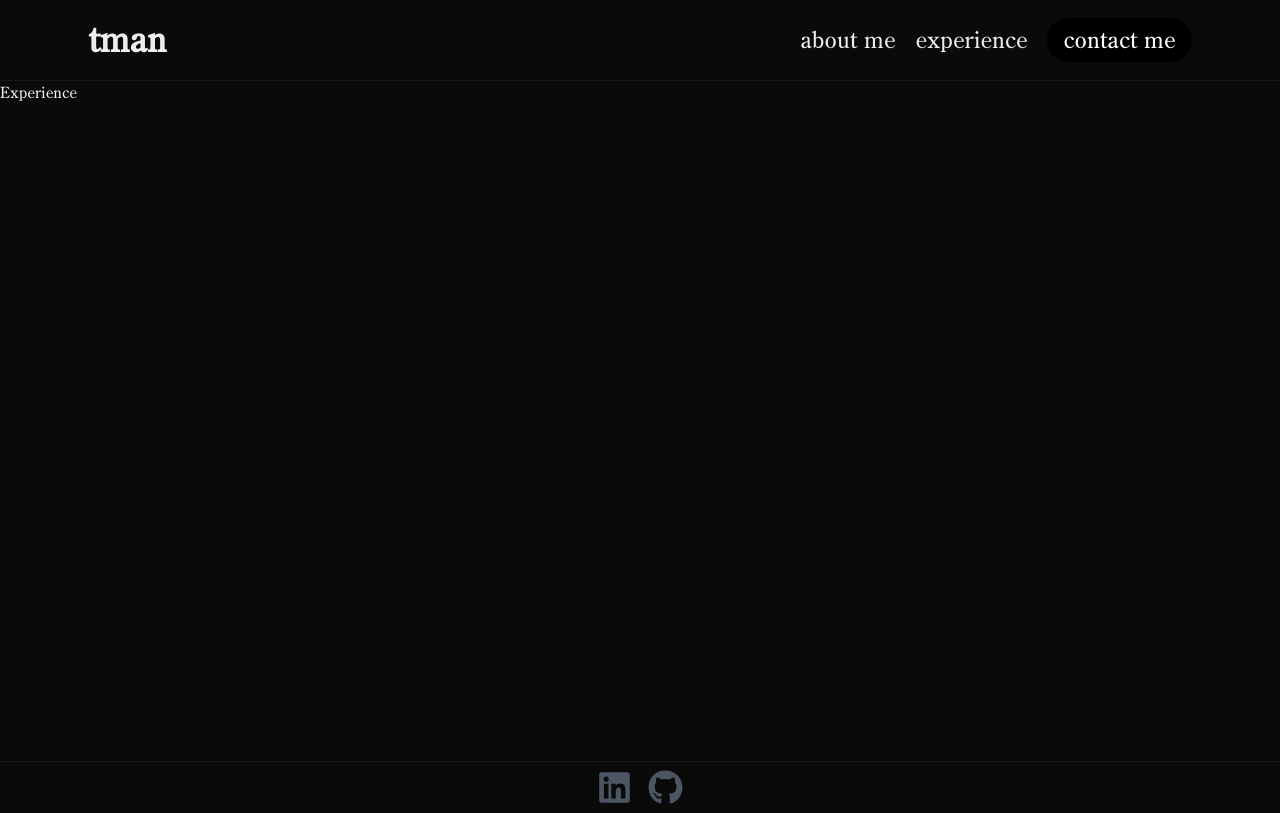
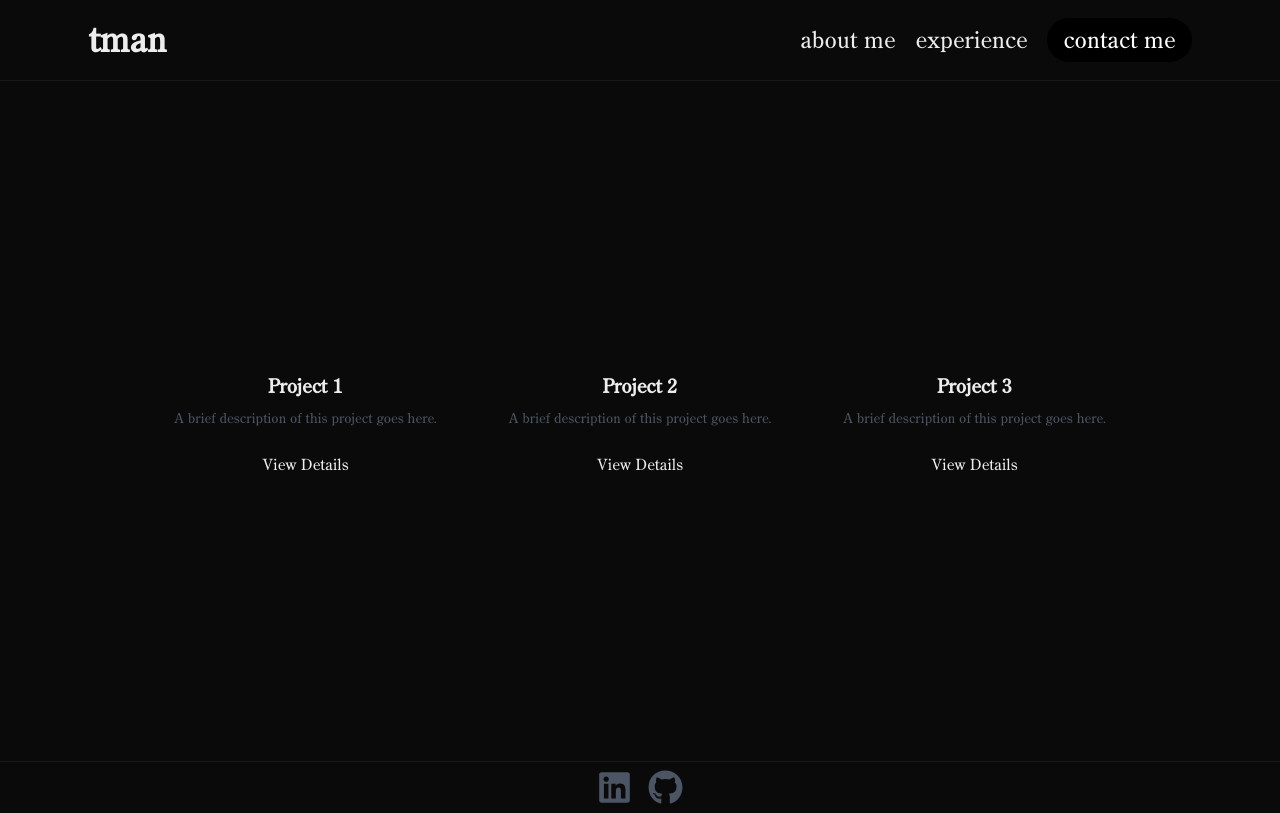
Before and after one commit to tmanzhe/web2, a Next.js app: page /Experience in a window 1280 px wide. Built offline with nearby package versions, Linux system fonts and the light colour scheme.

Commit message:
added about me, experience, animations etc.. loads of progress w this one

```diff
--- a/app/AboutMe/page.tsx
+++ b/app/AboutMe/page.tsx
@@ -1,8 +1,59 @@
-import React from 'react'
+"use client";
 
-const Page = () => {
+import { useState, useEffect } from "react";
+import Image from "next/image";
+
+export default function Page() {
+    const [loaded, setLoaded] = useState(false);
+
+    useEffect(() => {
+        setLoaded(true);
+    }, []);
+
     return (
-        <div>AboutMe</div>
-    )
+        <main
+            className={`flex flex-col items-center justify-center min-h-[85vh] p-5 space-y-16 transition-opacity duration-1000 ${
+                loaded ? "opacity-100" : "opacity-0"
+            }`}
+        >
+            {/* Inspiration Section */}
+            <div
+                className="flex flex-col sm:flex-row items-center sm:items-start"
+                style={{ gap: "3rem" }}
+            >
+                {/* Text Column */}
+                <div className="flex flex-col mt-10 sm:mt-28 text-center sm:text-left max-w-lg">
+                    <h1 className="text-3xl sm:text-5xl md:text-7xl">
+                        <span>my inspiration</span>
+                        <br />
+                    </h1>
+                    <p className="mt-3 sm:mt-5 text-sm sm:text-lg">
+                        <br />
+                        my journey into computer science began with discovering minecraft.
+                        <br />
+                        <br />
+                        as a kid, the game sparked my curiosity and challenged me to bring my ideas to life—from massive flying machines to functional in-game tvs.
+                        <br />
+                        <br />
+                        over time, this passion for creativity and problem-solving grew, leading me to explore the endless possibilities of computer science.
+                        <br />
+                        <br />
+                        here's a glimpse of what I've created so far!
+                    </p>
+                </div>
+
+                {/* Image Column */}
+                <div className="flex sm:w-[350px] md:w-[550px] w-full p-5">
+                    <Image
+                        src="/assets/me.png"
+                        alt="Illustration"
+                        layout="responsive"
+                        width={3}
+                        height={4}
+                        className="rounded-lg"
+                    />
+                </div>
+            </div>
+        </main>
+    );
 }
-export default Page
--- a/app/Experience/page.tsx
+++ b/app/Experience/page.tsx
@@ -1,8 +1,48 @@
-import React from 'react'
+'use client';
+import React, { useState, useEffect } from "react";
 
 const Page = () => {
+    const [loaded, setLoaded] = useState(false);
+
+    useEffect(() => {
+        setLoaded(true);
+    }, []);
+
     return (
-        <div>Experience</div>
-    )
-}
-export default Page
+        <main
+            className={`flex items-center justify-center min-h-[85vh] p-5 transition-opacity duration-1000 ${
+                loaded ? "opacity-100" : "opacity-0"
+            }`}
+        >
+            {/* Projects Section with Cards */}
+            <div className="grid grid-cols-1 sm:grid-cols-2 lg:grid-cols-3 gap-8">
+                {[1, 2, 3].map((project, index) => (
+                    <div
+                        key={index}
+                        className="flex flex-col items-center rounded-lg p-5 duration-300"
+                    >
+                        {/* Uncomment to include images */}
+                        {/*
+                        <Image
+                            src={`/assets/project${project}.png`}
+                            alt={`Project ${project}`}
+                            width={300}
+                            height={200}
+                            className="rounded-t-lg"
+                        />
+                        */}
+                        <h2 className="text-xl font-bold mt-4">Project {project}</h2>
+                        <p className="text-sm mt-2 text-gray-600 text-center">
+                            A brief description of this project goes here.
+                        </p>
+                        <button className="mt-4 px-4 py-2">
+                            View Details
+                        </button>
+                    </div>
+                ))}
+            </div>
+        </main>
+    );
+};
+
+export default Page;
--- a/app/page.tsx
+++ b/app/page.tsx
@@ -12,10 +12,14 @@ export default function Home() {
     }, []);
 
     return (
-        <main className="flex items-center justify-center min-h-[85vh] p-5">
+        <main
+            className={`flex items-center justify-center min-h-[85vh] p-5 transition-opacity duration-1000 ${
+                loaded ? "opacity-100" : "opacity-0"
+            }`}
+        >
             <div
-                className={`flex flex-wrap items-start space-x-10 ml-10 ${loaded ? "animate-fadeIn" : ""}`}
-                style={{ animationDelay: '0.5s' }}
+                className="flex flex-wrap items-start space-x-10 ml-10"
+                style={{ animationDelay: "0.5s" }}
             >
                 {/* Text Column */}
                 <div className="flex flex-col mt-10 sm:mt-28 text-center sm:text-left">
```
Also changed, not shown: 1 other file (tests, documents, lock files or other folders).
